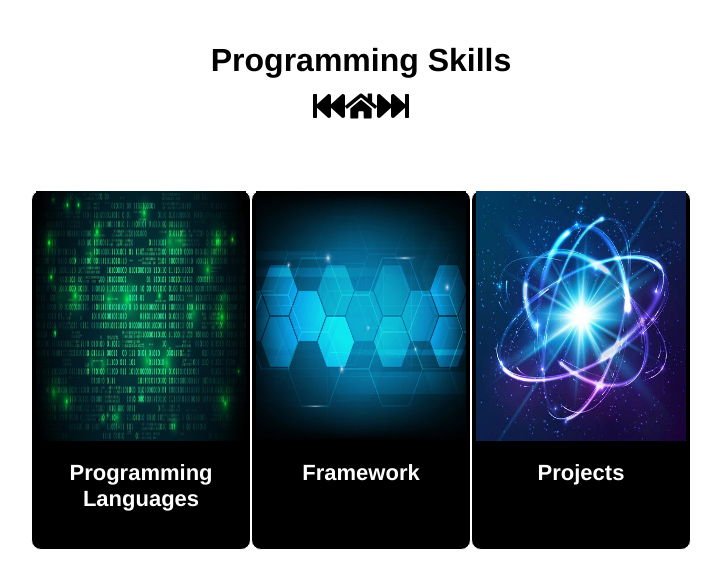
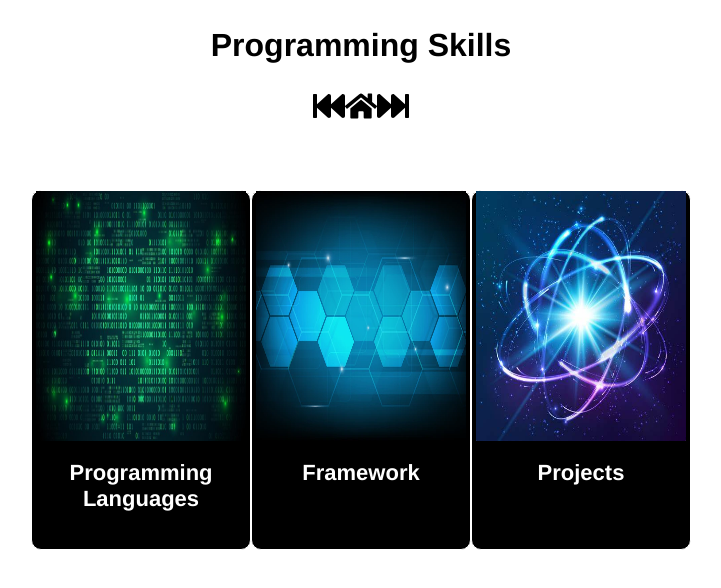
Before and after one commit to MateusHenriqDaSilva/Port, a Next.js app: page /programming in a window 1280 px wide. Shown: the top 588 px of the page, without its empty margins (279-1000 px from the left). Built offline with nearby package versions, Linux system fonts and the light colour scheme.

Commit message:
first commit

```diff
--- a/src/styles/cabecalhoProgramming.module.css
+++ b/src/styles/cabecalhoProgramming.module.css
@@ -15,7 +15,7 @@
     color: black;
     width: 100%;
     text-align: center;
-    padding-top: 60px;
+    padding-top: 30px;
 }
 
 
```
